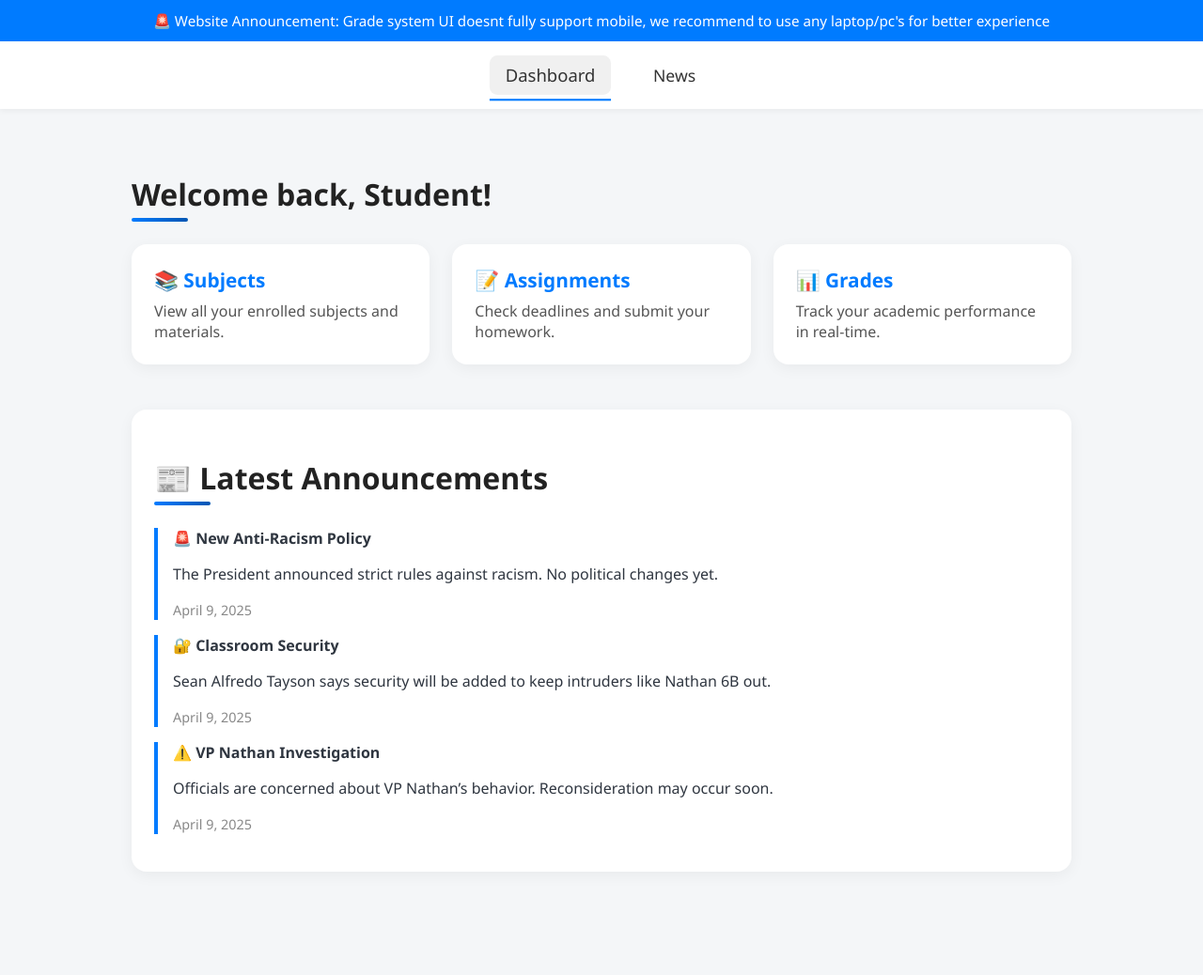
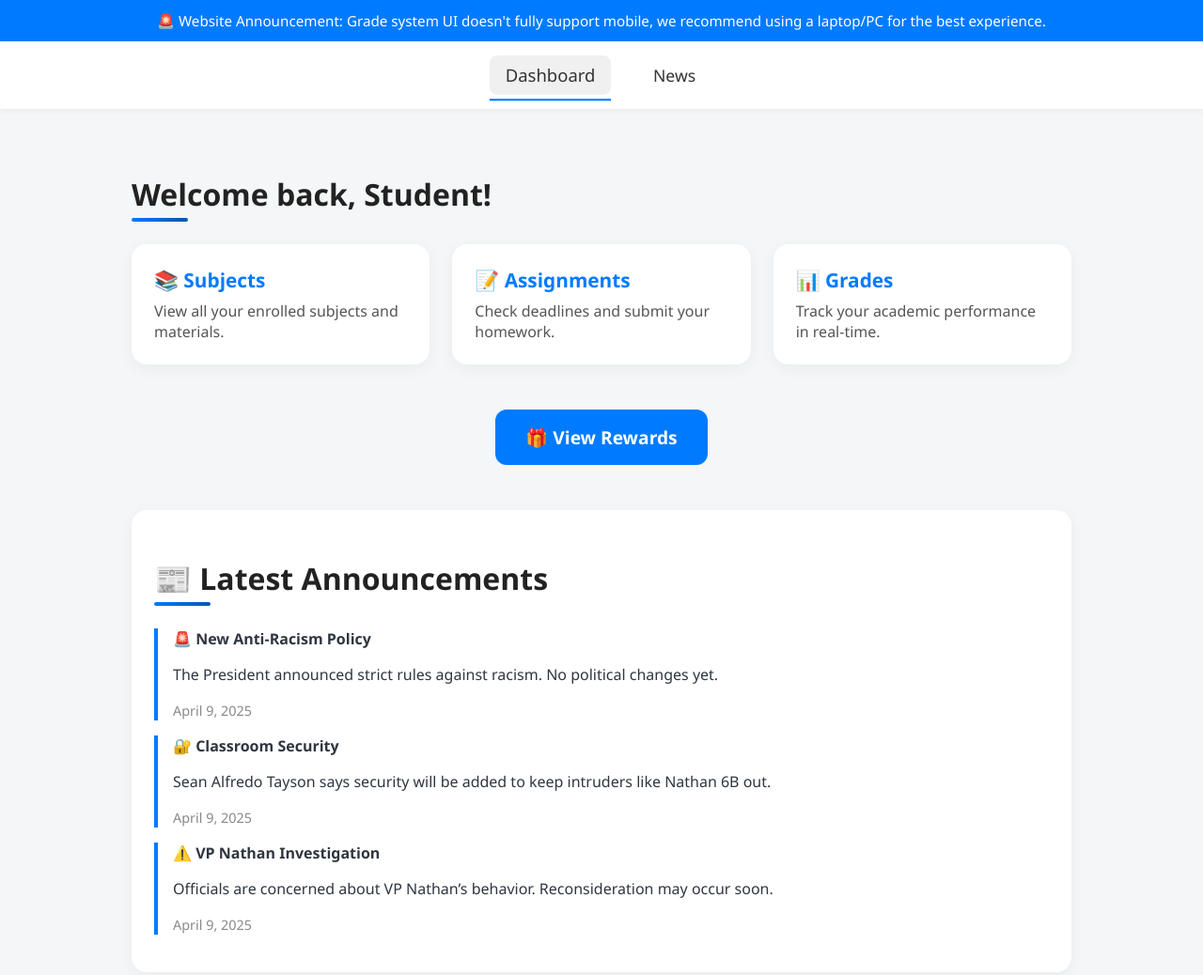
Before and after one commit to webphphr/6daily, a plain HTML site: page index.html in a window 1280 px wide. Shown: the whole page at 94% size. Before the commit the page ends 976 px from the top, so only its background shows below. Drawn offline with Linux system fonts and the light colour scheme.

Commit message:
Update index.html

```diff
--- a/index.html
+++ b/index.html
@@ -3,8 +3,8 @@
 <head>
   <meta charset="UTF-8" />
   <meta name="viewport" content="width=device-width, initial-scale=1" />
+  <title>Student Dashboard</title>
   <link rel="stylesheet" href="style.css" />
-  <title>Student Dashboard</title>
   <style>
     body {
       font-family: 'Segoe UI', sans-serif;
@@ -13,7 +13,6 @@
       padding: 0;
     }
 
-    /* Website announcement bar */
     .top-announcement {
       background-color: #007bff;
       color: white;
@@ -89,6 +88,7 @@
       padding: 1.5rem;
       border-radius: 16px;
       box-shadow: 0 4px 16px rgba(0,0,0,0.05);
+      margin-top: 3rem;
     }
 
     .announcement {
@@ -108,7 +108,6 @@
       font-size: 0.9rem;
     }
 
-    /* Blue underline animation */
     .section-title {
       position: relative;
       display: inline-block;
@@ -141,6 +140,29 @@
       }
     }
 
+    .rewards-button-container {
+      text-align: center;
+      margin-top: 2rem;
+    }
+
+    .rewards-button {
+      background-color: #007bff;
+      color: white;
+      border: none;
+      padding: 1rem 2rem;
+      border-radius: 12px;
+      font-size: 1.2rem;
+      font-weight: 600;
+      cursor: pointer;
+      transition: background-color 0.3s ease;
+      text-decoration: none;
+      display: inline-block;
+    }
+
+    .rewards-button:hover {
+      background-color: #0056b3;
+    }
+
     @media (max-width: 600px) {
       .dashboard {
         padding: 1rem;
@@ -151,7 +173,7 @@
 <body>
 
   <div class="top-announcement">
-    🚨 Website Announcement: Grade system UI doesnt fully support mobile, we recommend to use any laptop/pc's for better experience
+    🚨 Website Announcement: Grade system UI doesn't fully support mobile, we recommend using a laptop/PC for the best experience.
   </div>
 
   <nav>
@@ -175,6 +197,10 @@
         <h2>📊 Grades</h2>
         <p>Track your academic performance in real-time.</p>
       </div>
+    </div>
+
+    <div class="rewards-button-container">
+      <a href="https://docs.google.com/forms/d/e/1FAIpQLSct5GhiLP-WIisuoDimanDjWs4QoD2zVf0dj6XosWJxRdNv4w/viewform?usp=preview" class="rewards-button">🎁 View Rewards</a>
     </div>
 
     <div class="announcement-section">
```
